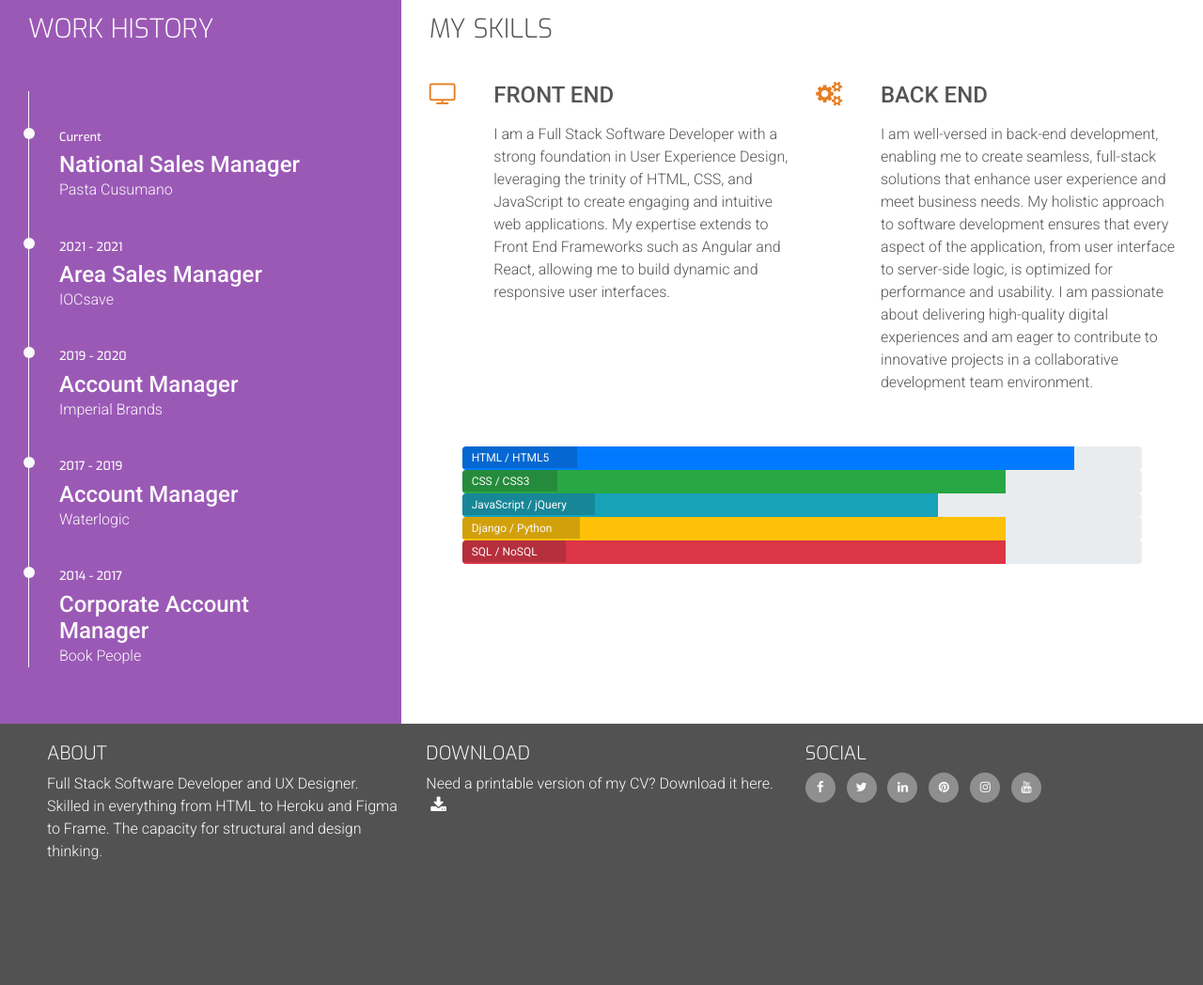
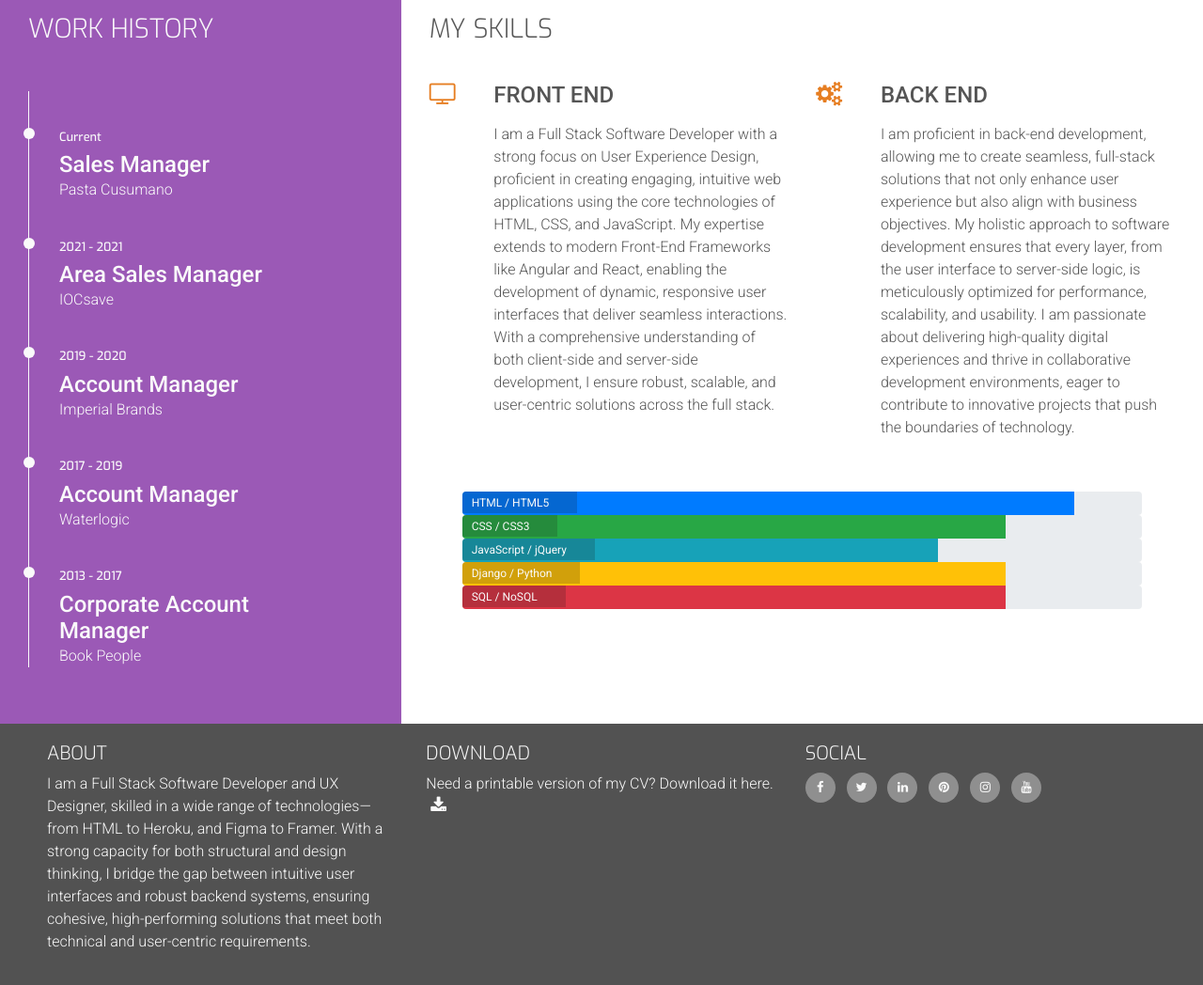
Before and after one commit to dutchmims/James-M-Healy, a plain HTML site: page resume.html in a window 1280 px wide. Shown: the part 380-1428 px from the top of the page at 94% size. Before the commit the page ends 1334 px from the top, so only its background shows below. Drawn offline with nearby package versions, Linux system fonts and the light colour scheme.

Commit message:
Update my site and cv

```diff
--- a/resume.html
+++ b/resume.html
@@ -54,7 +54,7 @@
                 </div>
                 <div class="history-items">
                     <div class="timeline-item" data-dates="Current">
-                        <h4>National Sales Manager</h4>
+                        <h4>Sales Manager</h4>
                         <p>Pasta Cusumano</p>
                     </div>
                     <div class="timeline-item" data-dates="2021 - 2021">
@@ -69,7 +69,7 @@
                         <h4>Account Manager</h4>
                         <p>Waterlogic</p>
                     </div>
-                    <div class="timeline-item" data-dates="2014 - 2017">
+                    <div class="timeline-item" data-dates="2013 - 2017">
                         <h4>Corporate Account Manager</h4>
                         <p>Book People</p>
                     </div>
@@ -90,7 +90,7 @@
                             <div class="col-10">
                                 <h4 class="three-reasons-heading uppercase">Front End</h4>
                                 <p>
-                                    I am a Full Stack Software Developer with a strong foundation in User Experience Design, leveraging the trinity of HTML, CSS, and JavaScript to create engaging and intuitive web applications. My expertise extends to Front End Frameworks such as Angular and React, allowing me to build dynamic and responsive user interfaces.
+                                    I am a Full Stack Software Developer with a strong focus on User Experience Design, proficient in creating engaging, intuitive web applications using the core technologies of HTML, CSS, and JavaScript. My expertise extends to modern Front-End Frameworks like Angular and React, enabling the development of dynamic, responsive user interfaces that deliver seamless interactions. With a comprehensive understanding of both client-side and server-side development, I ensure robust, scalable, and user-centric solutions across the full stack.
                                 </p>
                             </div>
                         </div>
@@ -103,7 +103,7 @@
                             <div class="col-10">
                                 <h4 class="three-reasons-heading uppercase">Back End</h4>
                                 <p>
-                                    I am well-versed in back-end development, enabling me to create seamless, full-stack solutions that enhance user experience and meet business needs. My holistic approach to software development ensures that every aspect of the application, from user interface to server-side logic, is optimized for performance and usability. I am passionate about delivering high-quality digital experiences and am eager to contribute to innovative projects in a collaborative development team environment.
+                                    I am proficient in back-end development, allowing me to create seamless, full-stack solutions that not only enhance user experience but also align with business objectives. My holistic approach to software development ensures that every layer, from the user interface to server-side logic, is meticulously optimized for performance, scalability, and usability. I am passionate about delivering high-quality digital experiences and thrive in collaborative development environments, eager to contribute to innovative projects that push the boundaries of technology.
                                 </p>
                             </div>
                         </div>
@@ -152,7 +152,7 @@
             <div class="col-sm-4">
                 <h5 class="uppercase general-sub">About</h5>
                 <p class="inline-block">
-                    Full Stack Software Developer and UX Designer. Skilled in everything from HTML to Heroku and Figma to Frame. The capacity for structural and design thinking.
+                    I am a Full Stack Software Developer and UX Designer, skilled in a wide range of technologies—from HTML to Heroku, and Figma to Framer. With a strong capacity for both structural and design thinking, I bridge the gap between intuitive user interfaces and robust backend systems, ensuring cohesive, high-performing solutions that meet both technical and user-centric requirements.
                 </p>
             </div>
             <div class="col-sm-4">
```
Also changed, not shown: contact.html (+1 -2 lines), github.html (+1 -1 lines), index.html (+3 -4 lines), interests.html (+1 -1 lines), 1 other file.
